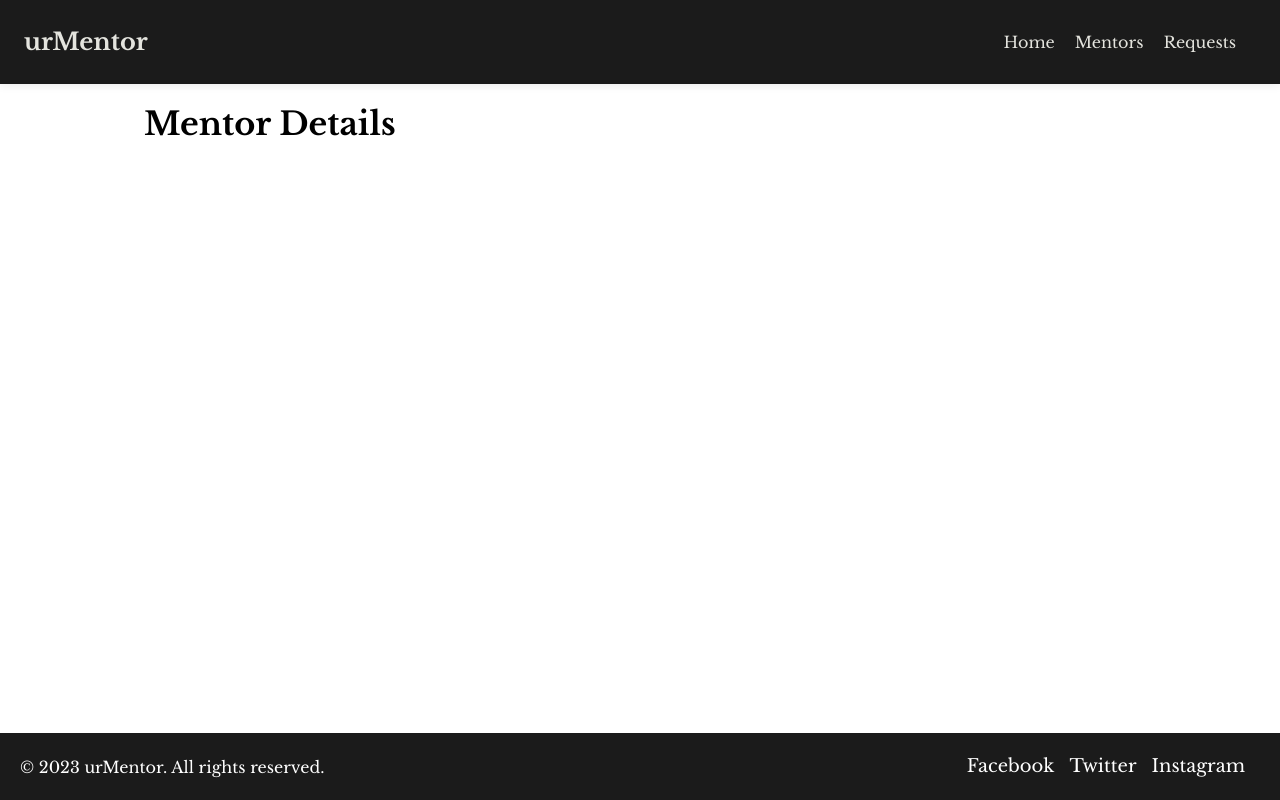
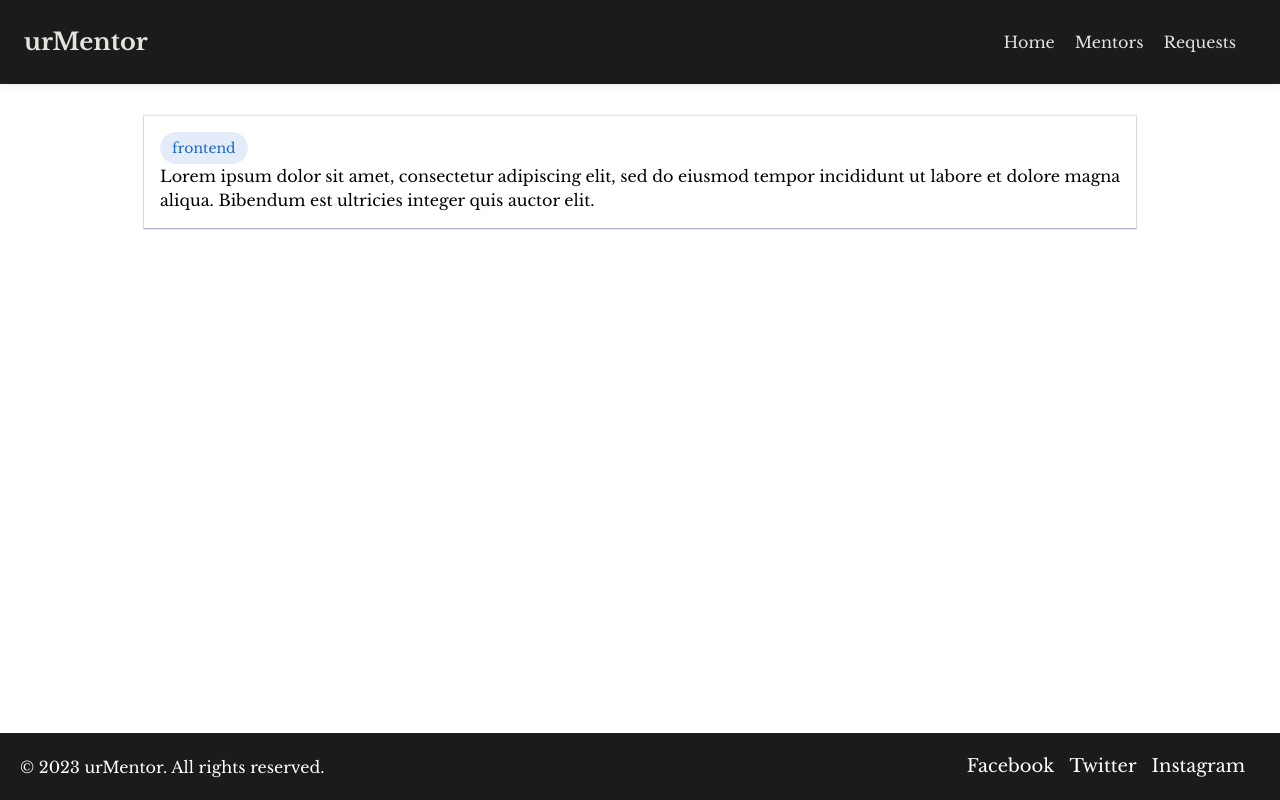
Before and after one commit to lucaslobat/VUE-PROJECTS, a Vue app in the folder ur-mentor/: page /mentors/1 in a window 1280 px wide. Built offline with nearby package versions, Linux system fonts and the light colour scheme.

Commit message:
Improved the logic in the MentorItem component and started building and designing the MentorDetails component.

```diff
--- a/ur-mentor/src/components/MentorComponents/MentorDetails.vue
+++ b/ur-mentor/src/components/MentorComponents/MentorDetails.vue
@@ -1,6 +1,44 @@
 <template>
-    <RouterView></RouterView>
-    <h1>Mentor Details</h1>
+  <BaseContainer customClass="card-container flex">
+    <div class="primary-details">
+      <div class="area-badges">
+        <v-chip v-for="area in identifiedUser.areas" :key="area" color="primary">{{
+          area
+        }}</v-chip>
+      </div>
+      <div class="about">
+        <p>{{ identifiedUser.about }}</p>
+      </div>
+    </div>
+
+    <div class="secondary-details"></div>
+  </BaseContainer>
 </template>
-<script></script>
-<style scoped></style>
+<script>
+export default {
+  methods: {
+    getAllMentors() {
+      return this.$store.getters["mentorsModule/getAllMentors"];
+    },
+
+    getIdentifiedUser(param) {
+      const allFetchedMentors = this.getAllMentors();
+      const identifiedMentor = allFetchedMentors.find(
+        (mentor) => mentor.id == param
+      );
+
+      return identifiedMentor || "";
+    },
+  },
+  computed: {
+    identifiedUser() {
+      return this.getIdentifiedUser(this.$route.params.id);
+    },
+  },
+};
+</script>
+<style scoped>
+.card-container {
+  gap: 1;
+}
+</style>
--- a/ur-mentor/src/components/MentorComponents/MentorItem.vue
+++ b/ur-mentor/src/components/MentorComponents/MentorItem.vue
@@ -1,12 +1,20 @@
 <template>
   <BaseContainer customClass="card-item">
-    <div class="name">{{ `${firstName} ${lastName}` }}</div>
+    <div class="name flex">
+      <v-avatar
+        image="https://external-content.duckduckgo.com/iu/?u=https%3A%2F%2Fstatic.vecteezy.com%2Fsystem%2Fresources%2Fpreviews%2F000%2F550%2F731%2Foriginal%2Fuser-icon-vector.jpg&f=1&nofb=1&ipt=10921ac26c6b6b932dd74c33a1fe3c968cb3e2dc8fce6db4a823edbf18d82cd1&ipo=images"
+      >
+      </v-avatar>
+
+      <h4>{{ getFullName }}</h4>
+    </div>
 
     <div class="areas flex">
-      <v-chip v-for="area in areas" :key="area" color="primary">{{ area }}</v-chip>
+      <v-chip v-for="area in areas" :key="area" color="primary">{{
+        area
+      }}</v-chip>
     </div>
 
-    <div class="rate">{{ rate }}€ / hour</div>
     <div class="technologies flex">
       <i
         v-for="(tech, index) in technologies"
@@ -16,6 +24,8 @@
         :title="tech"
       ></i>
     </div>
+
+    <div class="rate">{{ rate }}€ / hour</div>
     <div class="controls flex">
       <BaseButton isRouterLink :toProp="detailsLink">Details</BaseButton>
       <BaseButton isRouterLink :toProp="contactLink">Contact</BaseButton>
@@ -37,11 +47,14 @@ export default {
     contactLink() {
       return `${this.$route.path}/${this.id}/contact`;
     },
+    getFullName() {
+      return `${this.firstName} ${this.lastName}`;
+    },
   },
   methods: {
     getIconClass(tech) {
       const techClassMapping = {
-        vue: "devicon-vuejs-plain",
+        vue: "devicon-vuejs-plain vue",
         javascript: "devicon-javascript-plain",
         html: "devicon-html5-plain",
         css: "devicon-css3-plain",
@@ -75,6 +88,7 @@ export default {
   font-size: 1.5em;
   font-weight: bold;
   color: #1b1b1b;
+  gap: 0.5em;
 }
 
 .rate {
```
